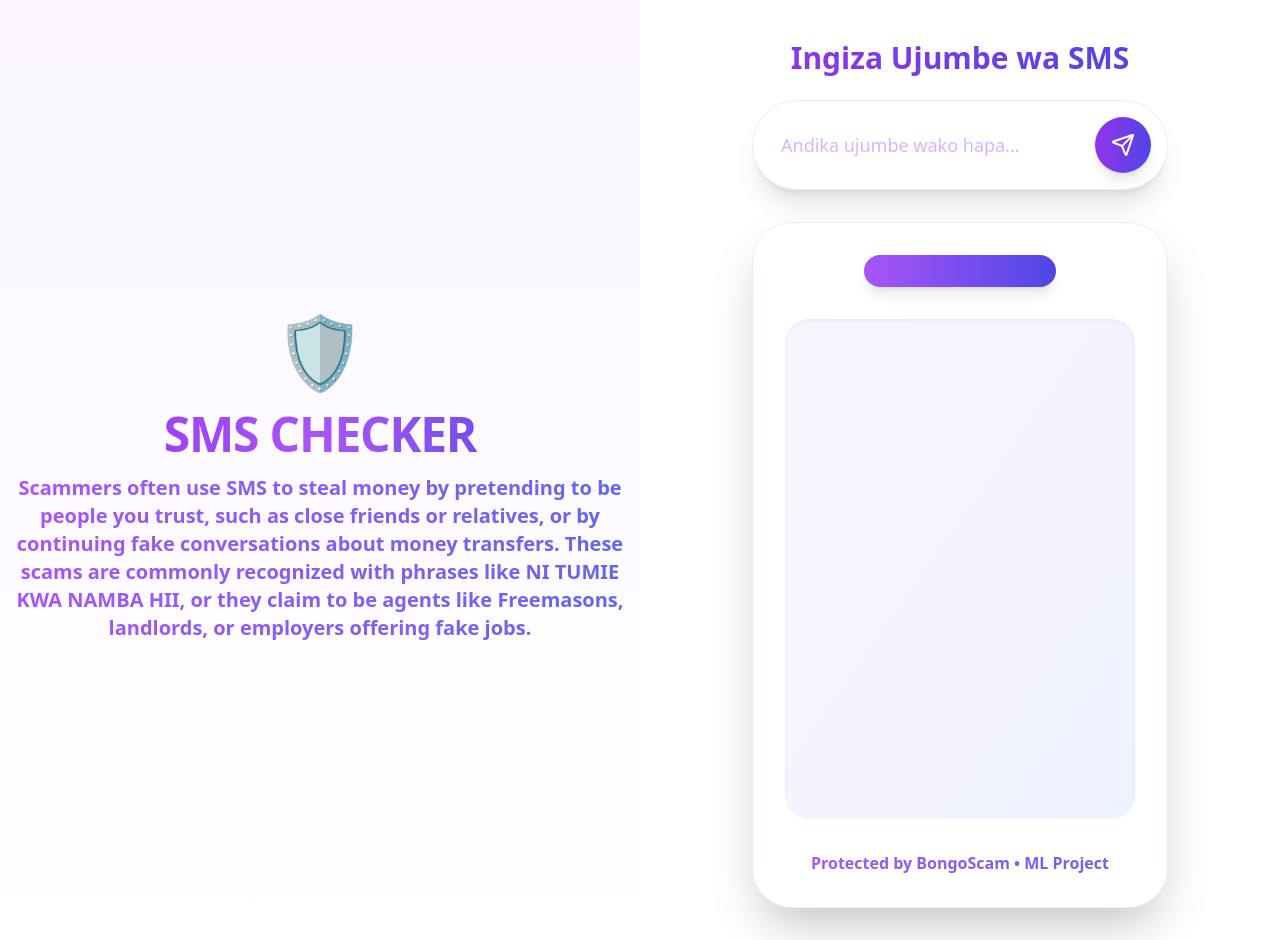
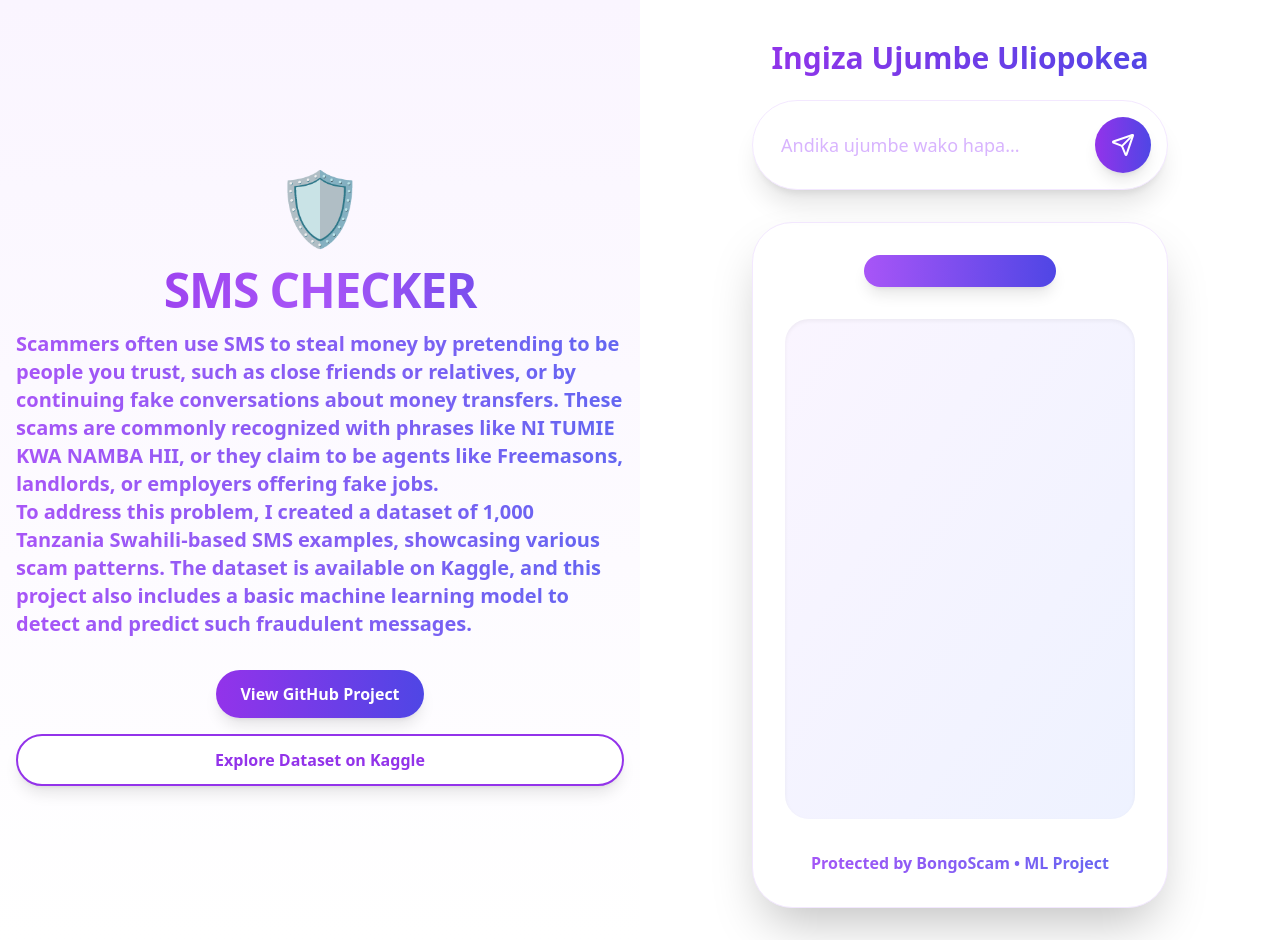
Before and after one commit to Henryle-hd/BongoScamDetection, a Next.js app in the folder frontend/: page / in a window 1280 px wide. Built offline with nearby package versions, Linux system fonts and the light colour scheme.

Commit message:
sides added!

```diff
--- a/frontend/app/page.tsx
+++ b/frontend/app/page.tsx
@@ -49,9 +49,20 @@
               <h2 className="text-4xl md:text-5xl font-extrabold text-transparent bg-clip-text bg-gradient-to-r from-purple-600 via-purple-500 to-indigo-600 tracking-tight hover:scale-105 transition-transform duration-300">
                 SMS CHECKER
               </h2>
-              <p className="text-lg md:text-xl font-bold text-transparent bg-clip-text bg-gradient-to-r from-purple-500 to-indigo-500 mt-4 leading-relaxed hover:from-indigo-500 hover:to-purple-500 transition-all duration-300">
+              <p className="text-lg md:text-xl font-bold text-transparent bg-clip-text bg-gradient-to-r from-purple-500 to-indigo-500 mt-4 leading-relaxed hover:from-indigo-500 hover:to-purple-500 transition-all duration-300 text-left">
                 Scammers often use SMS to steal money by pretending to be people you trust, such as close friends or relatives, or by continuing fake conversations about money transfers. These scams are commonly recognized with phrases like NI TUMIE KWA NAMBA HII, or they claim to be agents like Freemasons, landlords, or employers offering fake jobs.
+
+                <br />
+                To address this problem, I created a dataset of 1,000 Tanzania Swahili-based SMS examples, showcasing various scam patterns. The dataset is available on <a href=" https://www.kaggle.com/datasets/henrydioniz/swahili-sms-detection-dataset/data">Kaggle</a>, and this project also includes a basic machine learning model to detect and predict such fraudulent messages.
               </p>
+              <div className="mt-8 space-y-4">
+                <a href="https://github.com/Henryle-hd/BongoScamDetection" target="_blank" rel="noopener noreferrer" className="inline-block px-6 py-3 bg-gradient-to-r from-purple-600 to-indigo-600 text-white rounded-full font-bold hover:from-indigo-600 hover:to-purple-600 transition-all duration-300 shadow-lg hover:shadow-xl transform hover:scale-105">
+                  View GitHub Project
+                </a>
+                <a href="https://www.kaggle.com/datasets/henrydioniz/swahili-sms-detection-dataset/data" target="_blank" rel="noopener noreferrer" className="block px-6 py-3 bg-white text-purple-600 rounded-full font-bold border-2 border-purple-600 hover:bg-purple-50 transition-all duration-300 shadow-lg hover:shadow-xl transform hover:scale-105">
+                  Explore Dataset on Kaggle
+                </a>
+              </div>
             </div>
           </div>
 
@@ -59,7 +70,7 @@
           <div className="md:w-1/2 container max-w-md mx-auto mt-10 px-4 pb-8">
             {!prediction}
               <div className="mb-8 transform hover:scale-102 transition-all duration-300">
-                  <h1 className="text-3xl font-bold text-center mb-6 text-transparent bg-clip-text bg-gradient-to-r from-purple-600 to-indigo-600">Ingiza Ujumbe wa SMS</h1>
+                  <h1 className="text-3xl font-bold text-center mb-6 text-transparent bg-clip-text bg-gradient-to-r from-purple-600 to-indigo-600">Ingiza Ujumbe Uliopokea</h1>
 
                   <form onSubmit={handleSubmit} className="flex items-center gap-3 bg-white p-4 rounded-full shadow-xl border border-purple-100 hover:shadow-2xl transition-all duration-300">
                       <input
```
